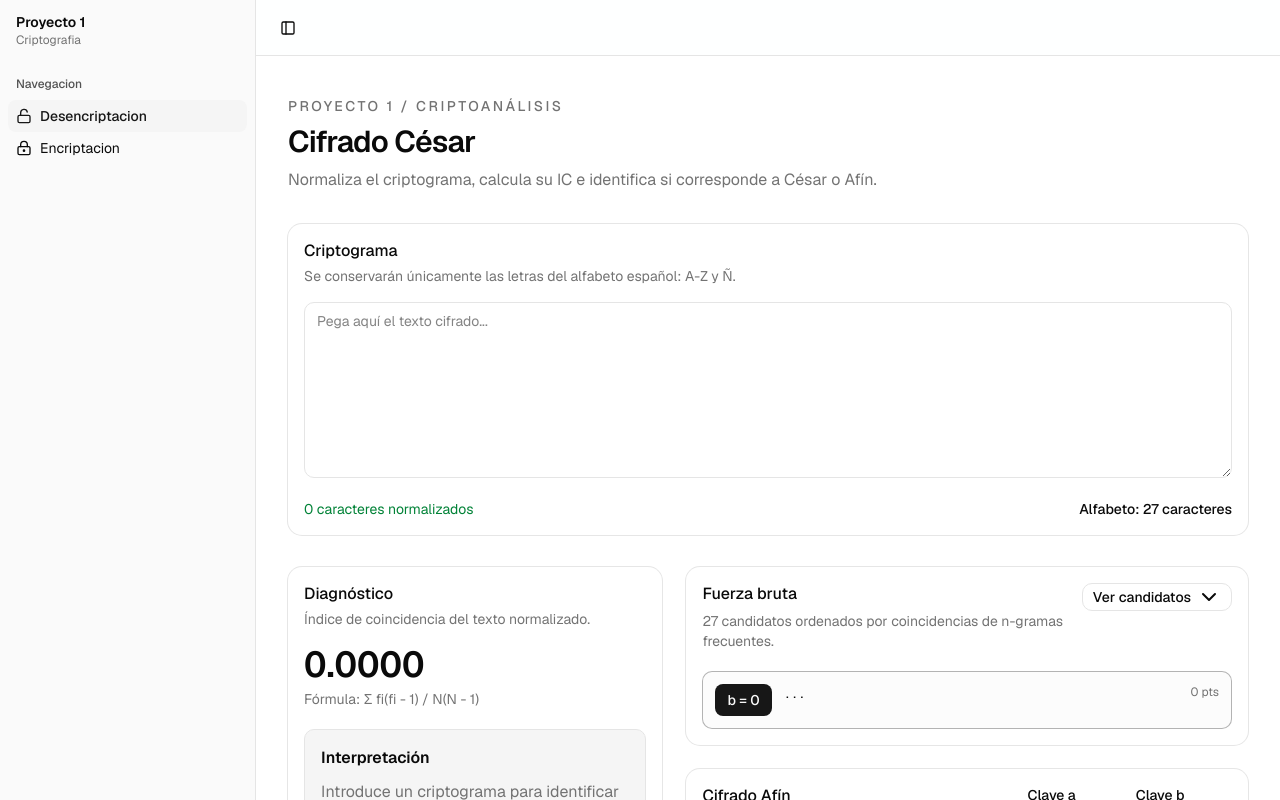
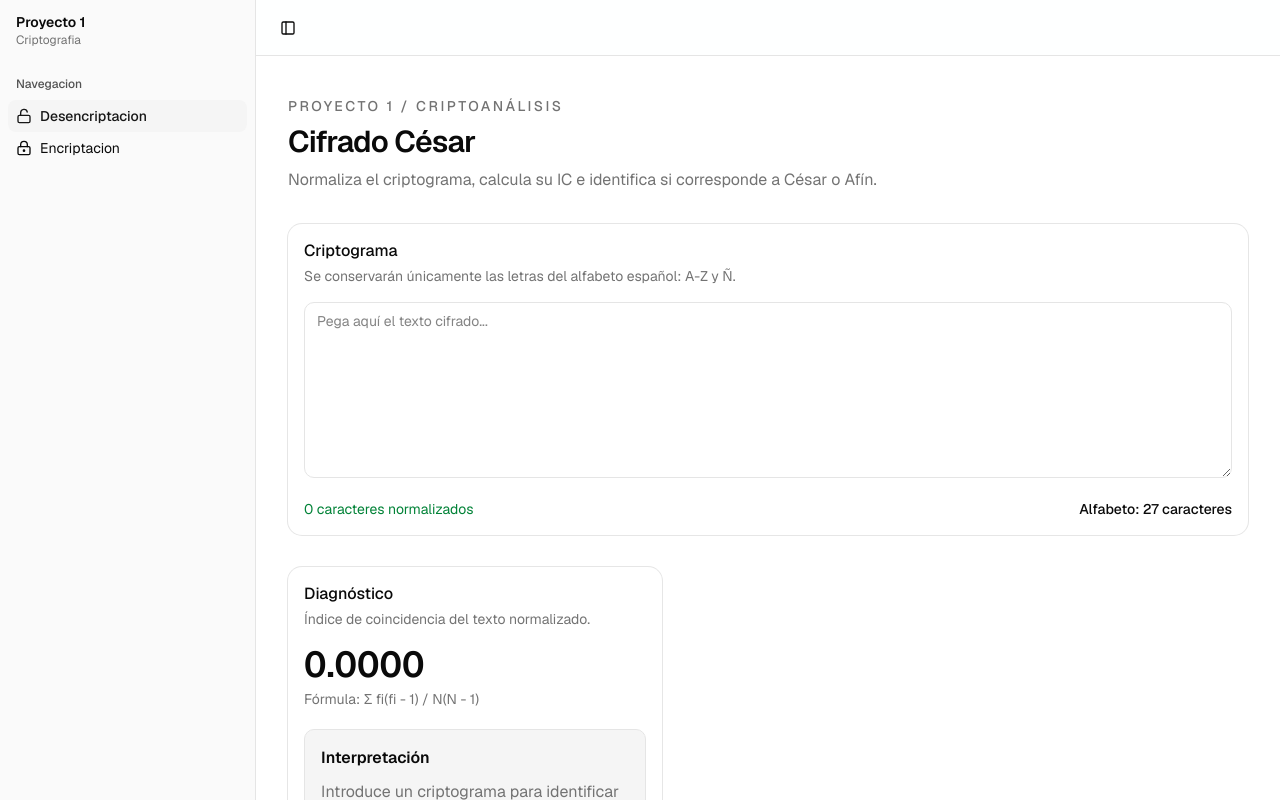
Before and after one commit to DarkOne10/Criptografia-web, a Next.js app in the folder criptografia-web/: page / in a window 1280 px wide. Shown: the top 800 px of the page. Built offline with nearby package versions, Linux system fonts and the light colour scheme.

Commit message:
feat: toogle encription mode

```diff
--- a/criptografia-web/app/page.tsx
+++ b/criptografia-web/app/page.tsx
@@ -325,6 +325,7 @@ export default function Home() {
           </div>
 
           <div className="flex flex-col gap-6">
+            {identifiedCipher === "César" && (
             <Collapsible open={isBruteForceOpen} onOpenChange={setIsBruteForceOpen}>
             <Card>
               <CardHeader>
@@ -362,7 +363,9 @@ export default function Home() {
               </CardContent>
             </Card>
             </Collapsible>
+            )}
 
+            {identifiedCipher === "Afín" && (
             <Card>
               <CardHeader>
                 <div className="flex flex-col gap-4 lg:flex-row lg:items-start lg:justify-between">
@@ -417,7 +420,9 @@ export default function Home() {
                 </div>
               </CardContent>
             </Card>
+            )}
 
+            {identifiedCipher === "Vigenère" && (
             <Card>
               <CardHeader>
                 <CardTitle>Ataque Kasiski</CardTitle>
@@ -454,6 +459,7 @@ export default function Home() {
                 )}
               </CardContent>
             </Card>
+            )}
           </div>
         </section>
 
```
